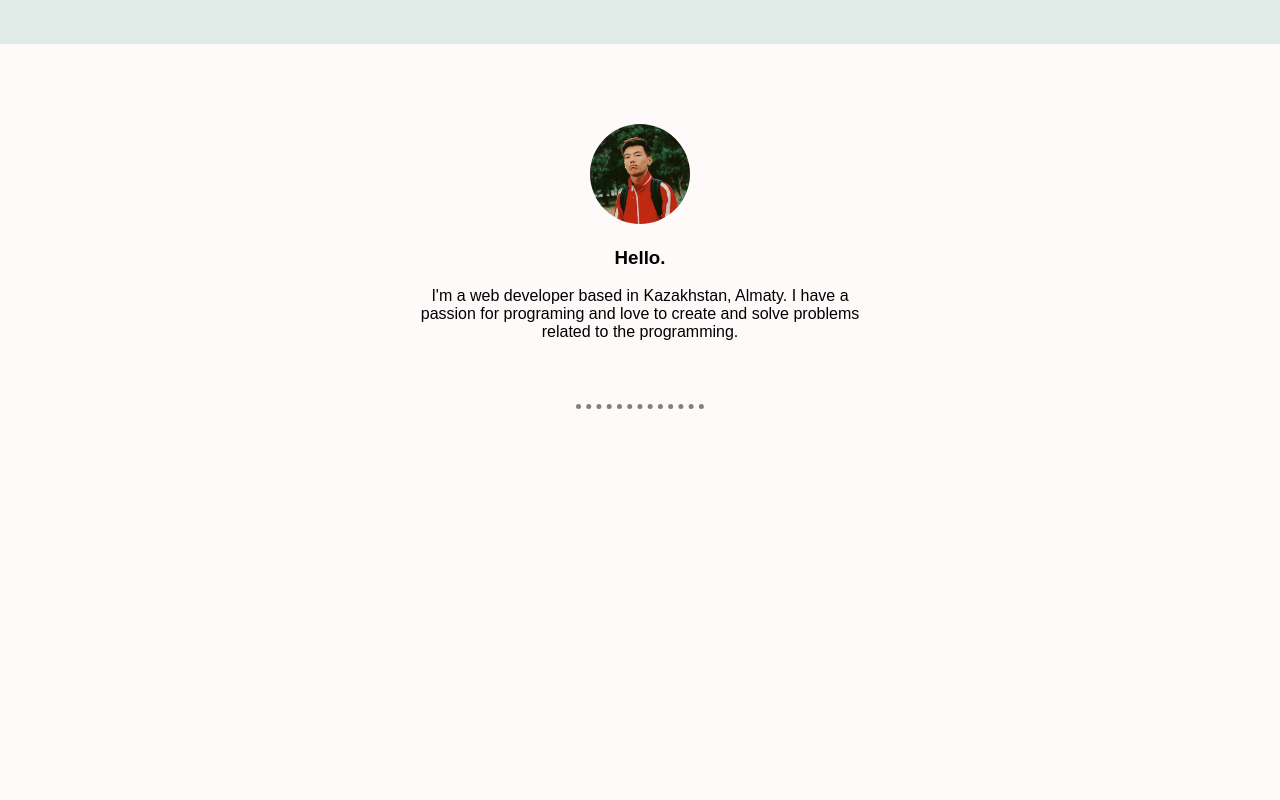
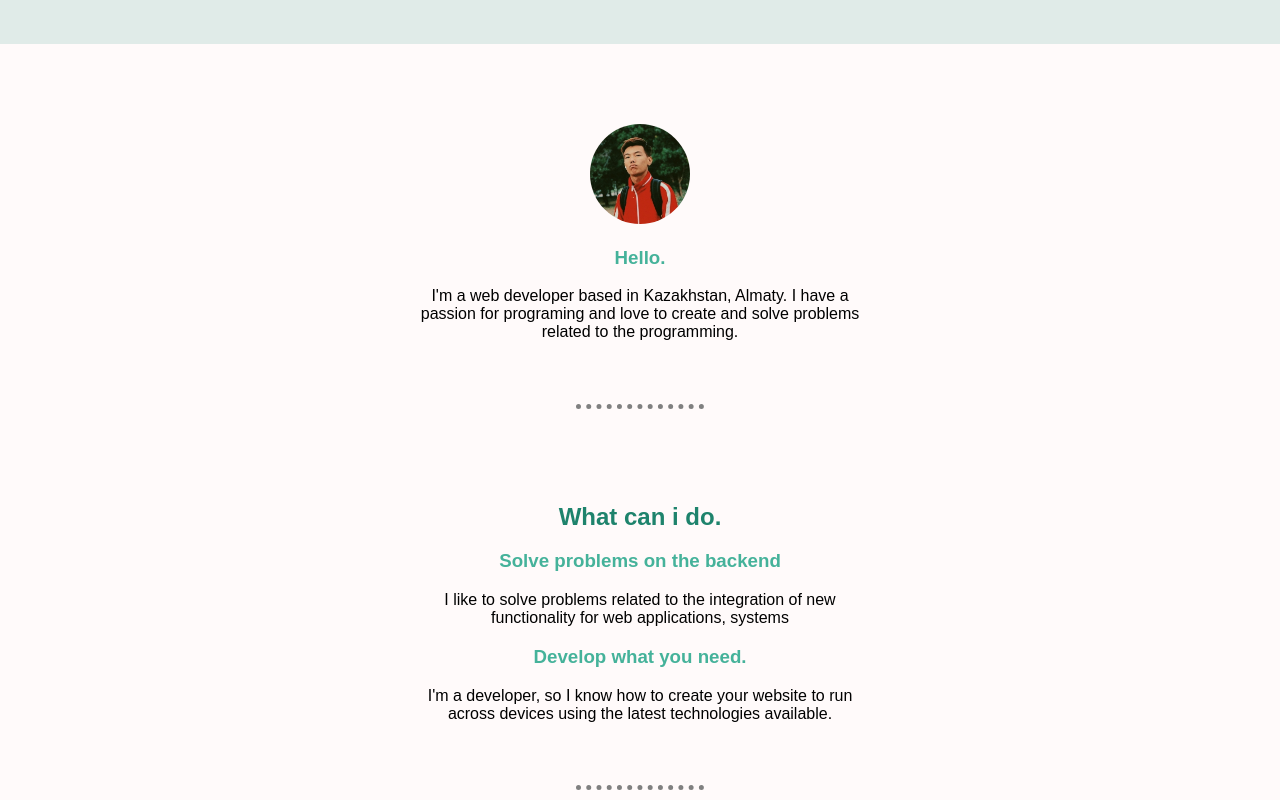
Before and after one commit to NurikN999/WebDevelopment, a plain HTML site: page my-site/index.html in a window 1280 px wide. Shown: the part 420-1220 px from the top of the page. Before the commit the page ends 839 px from the top, so only its background shows below. Drawn offline with Linux system fonts and the light colour scheme.

Commit message:
what-i-block

```diff
--- a/my-site/css/style.css
+++ b/my-site/css/style.css
@@ -17,6 +17,7 @@ img
     width: 80%;
     margin: 0 auto;
     display: flex;
+    flex-direction: row;
 }
 
 ul {
@@ -75,7 +76,7 @@ article, figure
     margin: 0 auto;
     max-width: 150px;
 }
-.about-me
+.about-me, .what-i
 {
     padding-top: 5%;
     padding-bottom: 3%;
@@ -86,7 +87,14 @@ p
 {
     font-size: 1.5 rem;
 }
-
+h3
+{
+    color: #45B29A;
+}
+h2
+{
+    color: #1E836C;
+}
 hr
 {
     border-style: none;
@@ -94,3 +102,19 @@ hr
     width: 10%;
     border-top: 5px dotted grey;
 }
+
+.what-i>.container>article
+{
+    margin: 0 auto;
+    text-align: center;
+}
+.wrapper
+{
+    margin: 0 auto;
+    text-align: center;
+}
+.deets
+{
+    margin: 0 auto;
+    max-width: 460px;
+}
--- a/my-site/index.html
+++ b/my-site/index.html
@@ -58,10 +58,45 @@
 
     <hr>
 
+    <div class="what-i">
+        <div class="container">
+            <div class="wrapper">
+                <article>
+                    <h2>
+                        What can i do.
+                    </h2>
+                </article>
+                <div class="images">
 
+                </div>
+                <div class="desc">
+                    <div class="deets">
+                        <h3>
+                            Solve problems on the backend
+                        </h3>
+                        <p>
+                            I like to solve problems related to the integration of new functionality for web applications, systems
+                        </p>
+                    </div>
+
+                    <div class="deets">
+                        <h3>
+                            Develop what you need.
+                        </h3>
+                        <p>
+                            I'm a developer, so I know how to create your website to run across devices using the latest technologies available.
+                        </p>
+                    </div>
+                </div>
+            </div>
+        </div>
+    </div>
+
+    <hr>
 
     <div class="footer">
         <div class="container">
+
         </div>
     </div>
 </body>
```
